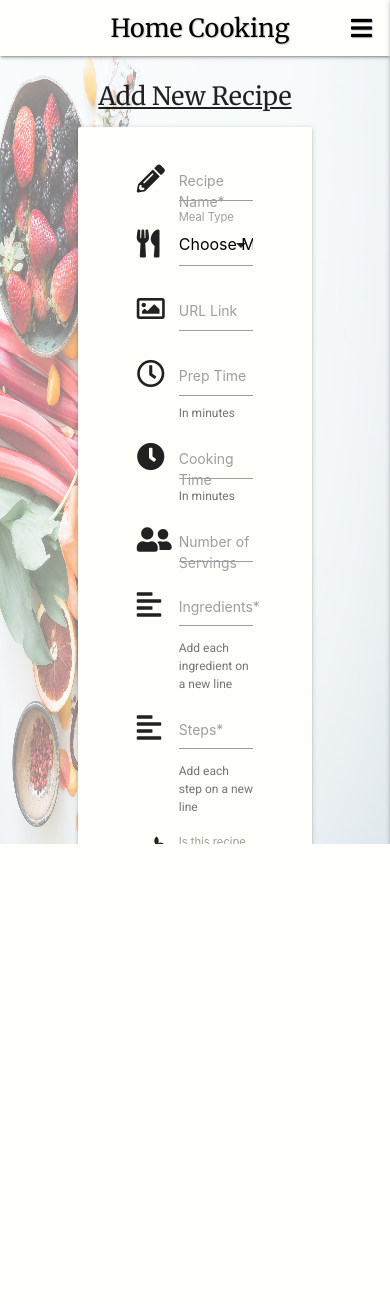
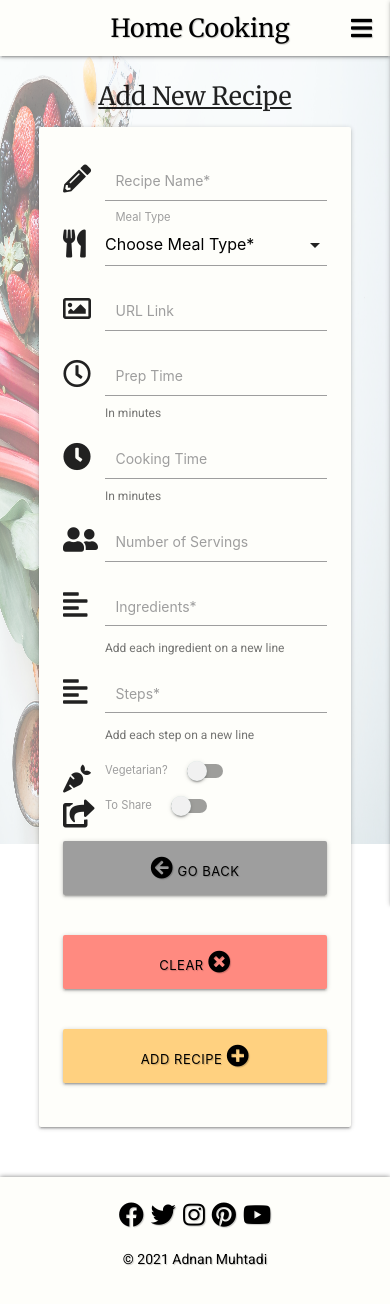
Before and after one commit to adnanmuhtadi/milestone-project-3, a Flask app: page /add_recipe in a window 390 px wide. Before the commit the page ends 844 px from the top, so only its background shows below. Run offline with Flask 2, Linux system fonts and the light colour scheme; data that the repository does not hold is empty; some libraries are stand-ins or nearby versions.

Commit message:
Mod - Amended html pages and styling for responsiveness
Amended a the add-recipe, edit-recipe and base file for them to be compatible on multiple devices

```diff
--- a/static/css/style.css
+++ b/static/css/style.css
@@ -284,6 +284,14 @@ table {
     right: auto;
 }
 
+.button-set .col{
+    margin: 20px 0;
+}
+
+.button-set .col.middle-button {
+    margin: 20px 15px;
+}
+
 /*////////////////////////////// View recipe page */
 
 .view-recipe-card {
@@ -413,6 +421,10 @@ ul.dashed > li:before {
         height: 150px;
     }
 
+    .button-set .col{
+        margin: 20px 0;
+        font-size: 13px;
+    }
 }
 
 @media only screen and (max-width: 768px) {
@@ -474,6 +486,15 @@ ul.dashed > li:before {
         width: 30%;
     }
 
+    /*////////////////////////////// Edit recipe page */
+    .add-recipe-card {
+        margin: auto;
+        width: 80%;
+    }
+
+    .button-set .col.middle-button {
+        margin: 20px 10px;
+    }
 }
 
 @media only screen and (max-width: 425px) {
@@ -532,6 +553,20 @@ ul.dashed > li:before {
 
     .my-recipes {
         margin: 0 50px;
+    }
+
+    .button-set .col.middle-button {
+        margin: 20px 0;
+    }
+
+    /*////////////////////////////// Edit recipe page */
+    .add-recipe-card {
+        margin: auto;
+        width: 80%;
+    }
+
+    .add-recipe-card .col {
+        padding: 0;
     }
 }
 
@@ -594,4 +629,9 @@ ul.dashed > li:before {
         padding: 0;
         font-size: 10px;
     }
+
+    .switch label .lever {
+        margin-left: 40px;
+        margin: 0 0 0 15px;
+    }
 }
--- a/templates/add_recipe.html
+++ b/templates/add_recipe.html
@@ -12,7 +12,7 @@
         <form class="col s12" method="POST" action="{{ url_for('add_recipe') }}">
             <!--Placeholder recipe name (mandatory field)-->
             <div class="row">
-                <div class="input-field col s10 offset-s1">
+                <div class="input-field col m10 offset-m1 s12">
                     <i class="fas fa-pencil-alt prefix"></i>
                     <input id="recipe_name" name="recipe_name" minlength="5" maxlength="50"
                         type="text" class="validate" required>
@@ -21,7 +21,7 @@
             </div>
             <!-- Placeholder for meal name -->
             <div class="row">
-                <div class="input-field col s10 offset-s1">
+                <div class="input-field col m10 offset-m1 s12">
                     <i class="fas fa-utensils prefix"></i>
                     <select id="meal_name" name="meal_name" class="validate" required>
                         <option value="" disabled selected required>Choose Meal Type*</option>
@@ -34,7 +34,7 @@
             </div>
             <!-- The url link to have the image added-->
             <div class="row">
-                <div class="input-field col s10 offset-s1">
+                <div class="input-field col m10 offset-m1 s12">
                     <i class="far fa-image prefix"></i>
                     <input id="url_link" name="url_link" type="text" class="validate">
                     <label for="url_link">URL Link</label>
@@ -42,7 +42,7 @@
             </div>
             <!-- Placeholder for prep time-->
             <div class="row">
-                <div class="input-field col s10 offset-s1">
+                <div class="input-field col m10 offset-m1 s12">
                     <i class="far fa-clock prefix"></i>
                     <input id="prep_time" name="prep_time" type="number" class="validate">
                     <label for="prep_time">Prep Time</label>
@@ -51,7 +51,7 @@
             </div>
             <!-- Placeholder for cooking time-->
             <div class="row">
-                <div class="input-field col s10 offset-s1">
+                <div class="input-field col m10 offset-m1 s12">
                     <i class="fas fa-clock prefix"></i>
                     <input id="cooking_time" name="cooking_time" type="number" class="validate">
                     <label for="cooking_time">Cooking Time</label>
@@ -60,7 +60,7 @@
             </div>
             <!-- Placeholder for number of servings -->
             <div class="row">
-                <div class="input-field col s10 offset-s1">
+                <div class="input-field col m10 offset-m1 s12">
                     <i class="fas fa-user-friends prefix"></i>
                     <input id="num_servings" name="num_servings" type="number" class="validate">
                     <label for="num_servings">Number of Servings</label>
@@ -68,7 +68,7 @@
             </div>
             <!--Placeholder for ingrediants-->
             <div class="row">
-                <div class="input-field col s10 offset-s1">
+                <div class="input-field col m10 offset-m1 s12">
                     <i class="fas fa-align-left prefix"></i>
                     <textarea id="recipe_ingredients" name="recipe_ingredients" class="materialize-textarea validate" required></textarea>
                     <label for="recipe_ingredients">Ingredients*</label>
@@ -77,7 +77,7 @@
             </div>
             <!--Placeholder for steps-->
             <div class="row">
-                <div class="input-field col s10 offset-s1">
+                <div class="input-field col m10 offset-m1 s12">
                     <i class="fas fa-align-left prefix"></i>
                     <textarea id="recipe_steps" name="recipe_steps" class="materialize-textarea validate" required></textarea>
                     <label for="recipe_steps">Steps*</label>
@@ -86,11 +86,11 @@
             </div>
             <!-- Placeholder for if it is vegetarian or not-->
             <div class="row">
-                <div class="input-field col s10 offset-s1">
+                <div class="input-field col m10 offset-m1 s12">
                     <div class="switch">
                         <i class="fas fa-carrot prefix"></i>
                         <label for="is_it_veg">
-                            Is this recipe vegetarian?
+                            Vegetarian?
                             <input type="checkbox" id="is_it_veg" name="is_it_veg">
                             <span class="lever"></span>
                         </label>
@@ -99,7 +99,7 @@
             </div>
             <!-- Placeholder to check if it the user would like to share the recipe-->
             <div class="row">
-                <div class="input-field col s10 offset-s1">
+                <div class="input-field col m10 offset-m1 s12">
                     <div class="switch">
                         <i class="fas fa-share-square prefix"></i>
                         <label for="to_share">
@@ -112,14 +112,14 @@
             </div>
             <!-- to create the back button, i used the following website to assist https://www.computerhope.com/issues/ch000317.htm -->
             <div class="row button-set">
-                <button class="col s4 btn-large grey accent-1 black-text text-shadow"
+                <button class="col l4 m4 s12 btn-large grey accent-1 black-text text-shadow"
                 value="Go back!" onclick="history.back()">
                     <i class="fas fa-arrow-circle-left"></i> Go Back
                 </button>
-                <button type="reset" class="col s4 offset-s1 btn-large red accent-1 black-text text-shadow">
+                <button type="reset" class="col l4 m4 s12 middle-button btn-large red accent-1 black-text text-shadow">
                     Clear <i class="fas fa-times-circle"></i>
                 </button>
-                <button type="submit" class="col s4 center-align btn-large orange accent-1 black-text text-shadow">
+                <button type="submit" class="col l4 m4 s12 center-align btn-large orange accent-1 black-text text-shadow">
                     Add Recipe <i class="fas fa-plus-circle"></i>
                 </button>
             </div>
--- a/templates/base.html
+++ b/templates/base.html
@@ -28,10 +28,10 @@
         <!-- The drop down option which would be used when the user have logged in and wants to visit their profile page-->
         <ul id="myprofile-dropdown" class="dropdown-content">
             <li><a href="{{ url_for('profile', username=session['user']) }}">My Profile</a></li>
-            <li class="divider"></li>
+            <li class="divider" tabindex="-1"></li>
             <li><a href="{{ url_for('edit_username', username=session['user']) }}">Edit Username</a></li>
             <li><a href="{{ url_for('edit_password', username=session['user']) }}">Edit Password</a></li>
-            <li class="divider"></li>
+            <li class="divider" tabindex="-1"></li>
             <li><a href="{{ url_for('logout') }}">Log Out</a></li>
         </ul>
         <nav class="navbar-fixed nav-extended text-shadow">
@@ -58,6 +58,15 @@
             </div>
         </nav>
 
+         <!-- The drop down option which would be used when the user have logged in and wants to visit their profile page-->
+        <ul id="myprofile-dropdown2" class="dropdown-content">
+            <li><a href="{{ url_for('profile', username=session['user']) }}">My Profile</a></li>
+            <li class="divider" tabindex="-1"></li>
+            <li><a href="{{ url_for('edit_username', username=session['user']) }}">Edit Username</a></li>
+            <li><a href="{{ url_for('edit_password', username=session['user']) }}">Edit Password</a></li>
+            <li class="divider" tabindex="-1"></li>
+            <li><a href="{{ url_for('logout') }}">Log Out</a></li>
+        </ul>
         <!-- Mobile navigation sidenav -->
         <ul class="sidenav" id="mobile-demo">
             <li><h4 class="centre-align orange accent-1 black-text text-darken-4">Home Cooking</h4></li>
@@ -68,7 +77,7 @@
                     <li><a href="{{ url_for('add_recipe') }}">Add New Recipe</a></li>
                     <li><a href="#">New Category</a></li>
                     <!-- Dropdown Trigger -->
-                    <li><a class="dropdown-trigger" a href="{{ url_for('profile', username=session['user']) }}" data-target="myprofile-dropdown">My Profile<i class="fas fa-caret-down right"></i></a></li>
+                    <li><a class="dropdown-trigger" a href="{{ url_for('profile', username=session['user']) }}" data-target="myprofile-dropdown2">My Profile<i class="fas fa-caret-down right"></i></a></li>
                     <li><a class="modal-trigger" href="#contact-us-modal">Contact Us</a></li>
                 {% else %}
                     <li><a href="{{ url_for('login') }}">Log In</a></li>
```
Also changed, not shown: templates/edit_recipe.html (+15 -15 lines).
